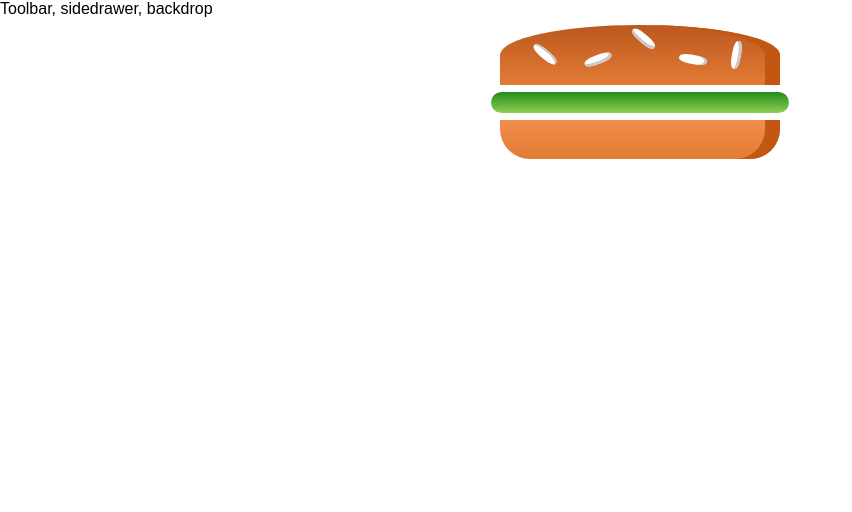
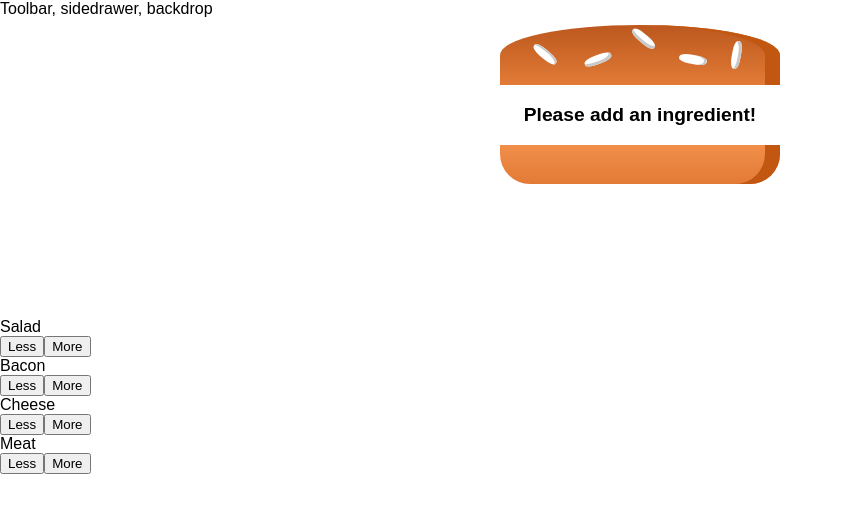
Before and after one commit to aaron3993/Burger-Project, a React (Create React App) app: page / in a window 1280 px wide. Shown: the top 512 px of the page, without its empty margins (0-852 px from the left). Built offline with nearby package versions, Linux system fonts and the light colour scheme.

Commit message:
Restructured Components and Containers folders, had files in the wrong folders

```diff
--- /dev/null
+++ b/src/Components/BuildControls/BuildControl/BuildControl.js
@@ -0,0 +1,12 @@
+import React from 'react'
+import classes from './BuildControl.css'
+
+const buildControl = props => (
+  <div className={classes.BuildControl}>
+    <div className={classes.Label}>{props.label}</div>
+    <button className={classes.Less}>Less</button>
+    <button className={classes.More}>More</button>
+  </div>
+)
+
+export default buildControl
--- /dev/null
+++ b/src/Components/BuildControls/BuildControls.js
@@ -0,0 +1,20 @@
+import React from 'react'
+
+import classes from './BuildControls.css'
+import BuildControl from './BuildControl/BuildControl'
+
+const controls = [
+  {label: 'Salad', type: 'salad'},
+  {label: 'Bacon', type: 'bacon'},
+  {label: 'Cheese', type: 'cheese'},
+  {label: 'Meat', type: 'meat'},
+]
+const buildControls = props => (
+  <div className={classes.BuildControls}>
+    {controls.map(ctrl => (
+      <BuildControl key={ctrl.label} label={ctrl.label}/>
+    ))}
+  </div>
+)
+
+export default buildControls
--- a/src/Containers/Burger/Burger.js
+++ b/src/Components/Burger/Burger.js
@@ -12,7 +12,7 @@ const burger = (props) => {
     })
     .reduce((arr, el) => {
       return arr.concat(el)
-    })
+    }, [])
     if (transformedIngredients.length === 0) {
       transformedIngredients = <p>Please add an ingredient!</p>
     }
@@ -25,6 +25,4 @@ const burger = (props) => {
   )
 }
 
-
-
 export default burger
--- a/src/Containers/BuildControls/BuildControl/BuildControl.js
+++ /dev/null
@@ -1,12 +0,0 @@
-import React from 'react'
-import classes from './BuildControl'
-
-const buildControl = props => {
-  <div className={classes.buildControl}>
-    <div className={classes.Label}>{props.Label}</div>
-    <button className={classes.Less}>Less</button>
-    <button className={classes.More}>More</button>
-  </div>
-}
-
-export default buildControl
--- a/src/Containers/BuildControls/BuildControls.js
+++ /dev/null
@@ -1,15 +0,0 @@
-import React from 'react'
-
-import classes from './BuildControls.css'
-import BuildControl from './BuildControl/BuildControl'
-
-const buildControls = props => (
-  <div className={classes.BuildControls}>
-    <BuildControl label={props.ingredients.salad}/>
-    <BuildControl />
-    <BuildControl />
-    <BuildControl />
-  </div>
-)
-
-export default buildControls
--- a/src/Containers/BurgerBuilder/BurgerBuilder.js
+++ b/src/Containers/BurgerBuilder/BurgerBuilder.js
@@ -1,27 +1,27 @@
 import React, { Component } from 'react'
 import Aux from '../../hoc/Auxiliary/Auxiliary'
-import Burger from '../Burger/Burger'
-import BuildControls from '../BuildControls/BuildControls'
+import Burger from '../../Components/Burger/Burger'
+import BuildControls from '../../Components/BuildControls/BuildControls'
 
 class BurgerBuilder extends Component {
   state = {
     ingredients: {
-      salad: 1,
+      salad: 0,
       bacon: 0,
       cheese: 0,
       meat: 0
     }
   }
 
-  addIngredientHandler () {
+  // addIngredientHandler () {
 
-  }
+  // }
 
   render () {
     return (
       <Aux>
         <Burger ingredients={this.state.ingredients}/>
-        <div>{BuildControls}</div>
+        <BuildControls />
       </Aux>
     )
   }
```
Also changed, not shown: src/Components/BuildControls/BuildControl/BuildControl.css (renamed from src/Containers/BuildControls/BuildControl.css), src/Components/BuildControls/BuildControls.css (renamed from src/Containers/BuildControls/BuildControls.css), src/Components/Burger/Burger.module.css (renamed from src/Containers/Burger/Burger.module.css), src/Components/Burger/BurgerIngredient/BurgerIngredient.js (renamed from src/Containers/Burger/BurgerIngredient/BurgerIngredient.js), src/Components/Burger/BurgerIngredient/BurgerIngredient.module.css (renamed from src/Containers/Burger/BurgerIngredient/BurgerIngredient.module.css).
